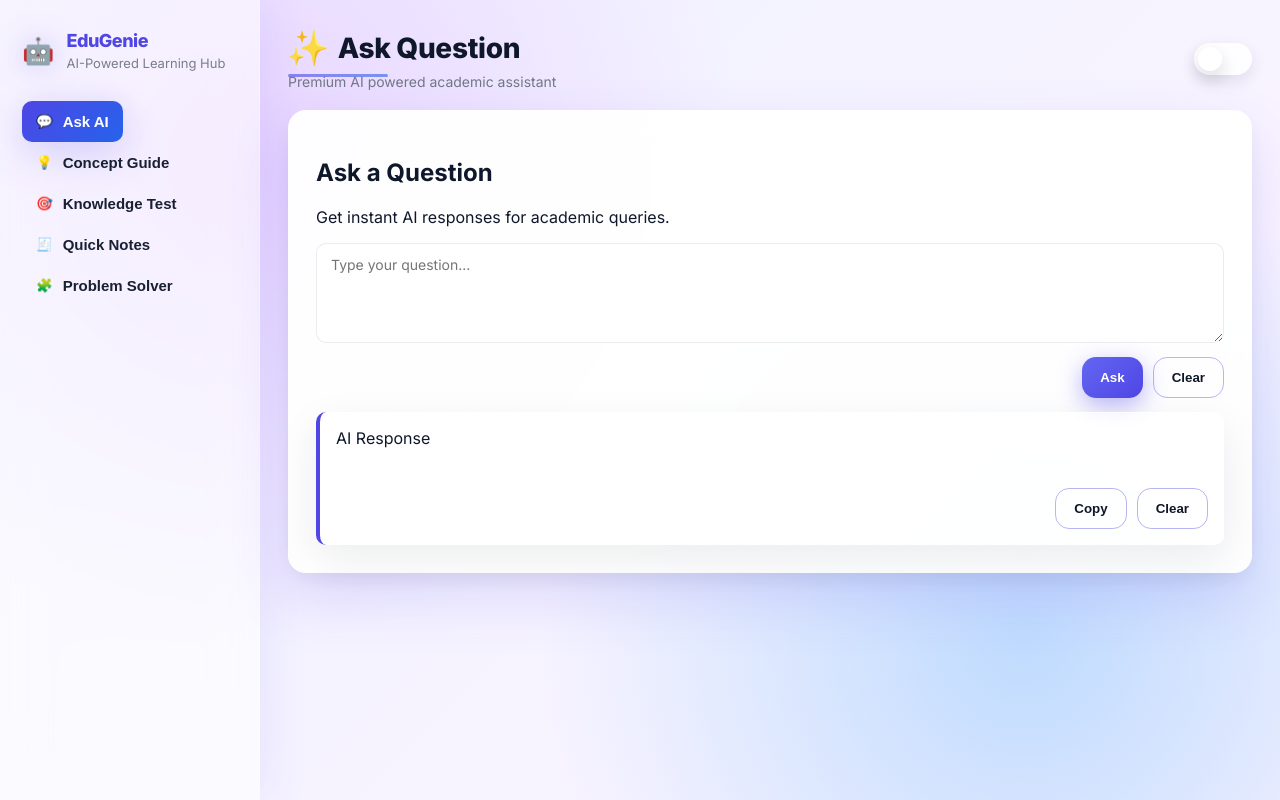
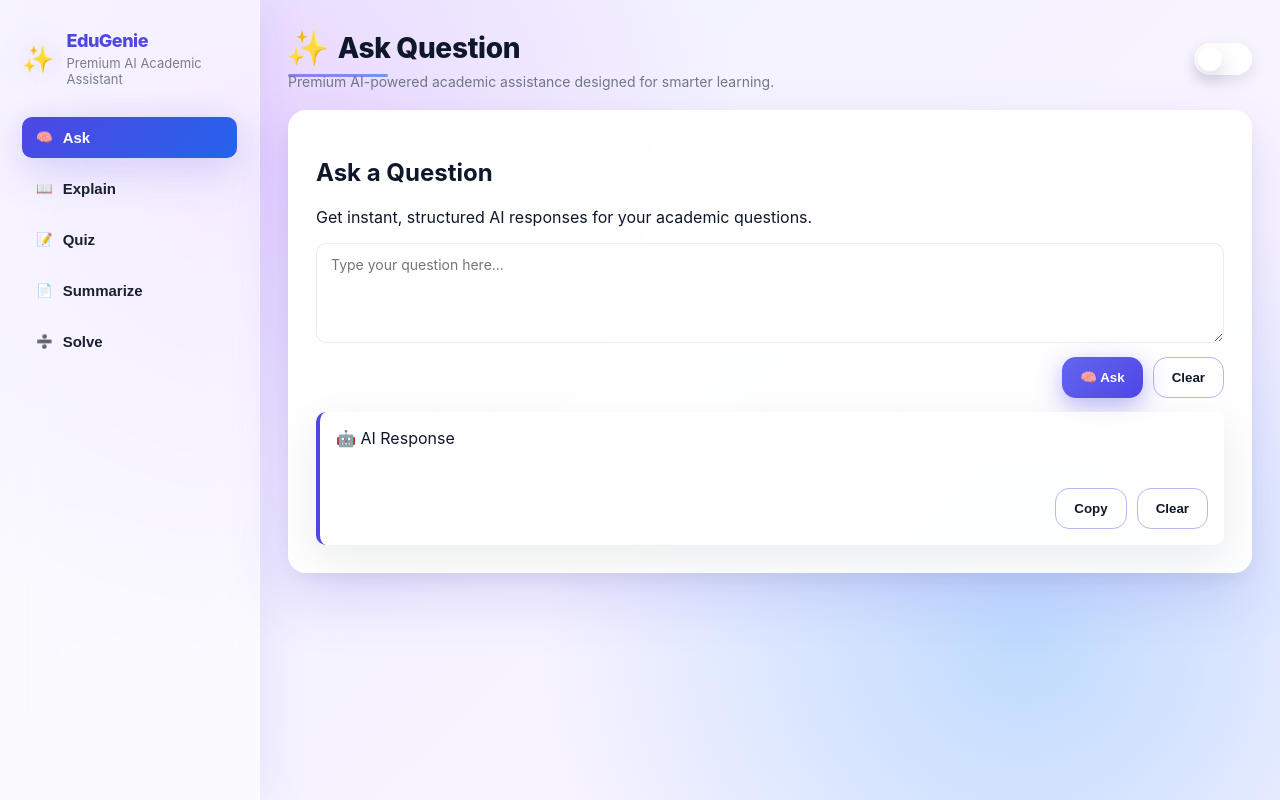
Before and after one commit to Harshakambham8/EduGenie, a Flask app: page / in a window 1280 px wide. Run offline with Flask 2, Linux system fonts and the light colour scheme.

Commit message:
Update index.html

```diff
--- a/frontend/templates/index.html
+++ b/frontend/templates/index.html
@@ -1,150 +1,95 @@
 <!doctype html>
-
 <html lang="en">
 <head>
-<meta charset="utf-8"/>
-<meta name="viewport" content="width=device-width, initial-scale=1"/>
-
+  <meta charset="utf-8" />
+  <meta name="viewport" content="width=device-width, initial-scale=1" />
   <title>EduGenie</title>
-
-<link rel="stylesheet" href="style.css"/>
-
-<link href="https://fonts.googleapis.com/css2?family=Inter:wght@400;600;700;800&display=swap" rel="stylesheet">
+  <link rel="stylesheet" href="{{ url_for('static', filename='css/style.css') }}" />
 </head>
 
 <body>
-
   <div class="app-shell">
 
-<!-- SIDEBAR -->
-
-<aside class="sidebar">
-
+    <!-- ================= SIDEBAR ================= -->
+    <aside class="sidebar" role="navigation">
       <div class="brand">
-<div class="logo">🤖</div>
-
+        <div class="logo">✨</div>
         <div class="brand-text">
           <h2>EduGenie</h2>
-<small>AI-Powered Learning Hub</small>
+          <small>Premium AI Academic Assistant</small>
         </div>
       </div>
 
       <nav class="nav">
-
-<div class="menu-group">
-
-
-
-<div class="submenu">
-
-<button data-view="ask" class="nav-btn active">
-💬 <span>Ask AI</span>
-</button>
-
-<button data-view="explain" class="nav-btn">
-💡 <span>Concept Guide</span>
-</button>
-
-<button data-view="quiz" class="nav-btn">
-🎯 <span>Knowledge Test</span>
-</button>
-
-<button data-view="summarize" class="nav-btn">
-🧾 <span>Quick Notes</span>
-</button>
-
-<button data-view="solve" class="nav-btn">
-🧩 <span> Problem Solver</span>
-</button>
-
-</div>
-
-</div>
-
+        <button data-view="ask" class="nav-btn active">🧠 <span>Ask</span></button>
+        <button data-view="explain" class="nav-btn">📖 <span>Explain</span></button>
+        <button data-view="quiz" class="nav-btn">📝 <span>Quiz</span></button>
+        <button data-view="summarize" class="nav-btn">📄 <span>Summarize</span></button>
+        <button data-view="solve" class="nav-btn">➗ <span>Solve</span></button>
       </nav>
-
     </aside>
 
-<!-- MAIN -->
-
+    <!-- ================= MAIN ================= -->
     <main class="main">
 
+      <!-- HEADER -->
       <header class="main-header">
-
         <div class="title-block">
           <h1 id="main-title">Ask Question</h1>
-<p class="subtitle">Premium AI powered academic assistant</p>
+          <p class="subtitle">
+            Premium AI-powered academic assistance designed for smarter learning.
+          </p>
         </div>
 
         <div class="header-right">
-
-<label class="theme-toggle">
-<input type="checkbox" id="theme-toggle"/>
-
+          <label class="theme-toggle" title="Toggle Light / Dark Mode">
+            <input type="checkbox" id="theme-toggle" />
             <span class="toggle-track">
               <span class="toggle-knob"></span>
             </span>
-
           </label>
-
         </div>
-
       </header>
 
+      <!-- CONTENT -->
       <section class="content">
 
-<!-- ASK -->
-
+        <!-- ================= ASK ================= -->
         <div id="view-ask" class="card view">
-
           <h2>Ask a Question</h2>
-
-<p class="desc">Get instant AI responses for academic queries.</p>
+          <p class="desc">
+            Get instant, structured AI responses for your academic questions.
+          </p>
 
           <form id="form-ask" class="form">
-
-<textarea name="question" rows="4" placeholder="Type your question..."></textarea>
+            <textarea name="question" rows="4" placeholder="Type your question here..."></textarea>
 
             <div class="actions">
-
-<button type="submit" class="btn primary" id="btn-ask">Ask</button>
-
+              <button type="submit" class="btn primary" id="btn-ask">🧠 Ask</button>
               <button type="button" class="btn ghost" id="clear-ask">Clear</button>
-
             </div>
-
           </form>
 
           <div class="ai-card">
-
-<div class="ai-header">AI Response</div>
-
+            <div class="ai-header">🤖 AI Response</div>
             <div id="result-ask" class="result"></div>
 
             <div class="actions">
-
               <button type="button" class="btn ghost" id="copy-ask">Copy</button>
-
               <button type="button" class="btn ghost" id="clear-ask-result">Clear</button>
-
+            </div>
+          </div>
         </div>
 
-</div>
-
-</div>
-
-<!-- EXPLAIN -->
-
+        <!-- ================= EXPLAIN ================= -->
         <div id="view-explain" class="card view hidden">
-
-<h2>Explain Concept</h2>
-
-<p class="desc">Get simplified explanations for complex topics.</p>
+          <h2>Explain a Concept</h2>
+          <p class="desc">
+            Get step-by-step explanations tailored to your learning level.
+          </p>
 
           <form id="form-explain" class="form">
-
-<input name="topic" type="text" placeholder="Enter topic"/>
-
+            <input name="topic" type="text" placeholder="Enter topic..." />
             <select name="level">
               <option value="beginner">Beginner</option>
               <option value="intermediate">Intermediate</option>
@@ -152,176 +97,113 @@
             </select>
 
             <div class="actions">
-
-<button type="submit" class="btn primary" id="btn-explain">Explain</button>
-
+              <button type="submit" class="btn primary" id="btn-explain">📖 Explain</button>
               <button type="button" class="btn ghost" id="clear-explain">Clear</button>
-
             </div>
-
           </form>
 
           <div class="ai-card">
-
-<div class="ai-header">AI Response</div>
-
+            <div class="ai-header">🤖 AI Response</div>
             <div id="result-explain" class="result"></div>
 
             <div class="actions">
-
               <button type="button" class="btn ghost" id="copy-explain">Copy</button>
-
               <button type="button" class="btn ghost" id="clear-explain-result">Clear</button>
-
+            </div>
+          </div>
         </div>
 
-</div>
-
-</div>
-
-<!-- QUIZ -->
-
+        <!-- ================= QUIZ ================= -->
         <div id="view-quiz" class="card view hidden">
-
-<h2>Generate Quiz</h2>
-
-<p class="desc">Test your knowledge instantly.</p>
+          <h2>Generate a Quiz</h2>
+          <p class="desc">
+            Create quick quizzes to test your understanding instantly.
+          </p>
 
           <form id="form-quiz" class="form">
-
-<input name="topic" type="text" placeholder="Enter topic"/>
-
+            <input name="topic" type="text" placeholder="Enter topic..." />
             <select name="difficulty">
               <option value="easy">Easy</option>
               <option value="medium">Medium</option>
               <option value="hard">Hard</option>
             </select>
-
-<input name="num_questions" type="number" min="1" max="20" value="5"/>
+            <input name="num_questions" type="number" min="1" max="20" value="5" />
 
             <div class="actions">
-
-<button type="submit" class="btn primary" id="btn-quiz">Generate Quiz</button>
-
+              <button type="submit" class="btn primary" id="btn-quiz">📝 Generate Quiz</button>
               <button type="button" class="btn ghost" id="clear-quiz">Clear</button>
-
             </div>
-
           </form>
 
           <div class="ai-card">
-
-<div class="ai-header">Quiz</div>
-
+            <div class="ai-header">📝 Quiz</div>
             <div id="quiz-container" class="result"></div>
 
             <div class="actions">
-
               <button type="button" class="btn ghost" id="copy-quiz">Copy</button>
-
               <button type="button" class="btn ghost" id="clear-quiz-result">Clear</button>
-
+            </div>
+          </div>
         </div>
 
-</div>
-
-</div>
-
-<!-- SUMMARIZE -->
-
+        <!-- ================= SUMMARIZE ================= -->
         <div id="view-summarize" class="card view hidden">
-
           <h2>Summarize Text</h2>
-
-<p class="desc">Paste notes or articles to get short summaries.</p>
+          <p class="desc">
+            Paste notes or articles and get a concise summary.
+          </p>
 
           <form id="form-summarize" class="form">
-
-<textarea name="text" rows="6" placeholder="Paste text here"></textarea>
+            <textarea name="text" rows="6" placeholder="Paste text here..."></textarea>
 
             <div class="actions">
-
-<button type="submit" class="btn primary" id="btn-summarize">Summarize</button>
-
+              <button type="submit" class="btn primary" id="btn-summarize">📄 Summarize</button>
               <button type="button" class="btn ghost" id="clear-summarize">Clear</button>
-
             </div>
-
           </form>
 
           <div class="ai-card">
-
-<div class="ai-header">AI Response</div>
-
+            <div class="ai-header">🤖 AI Response</div>
             <div id="result-summarize" class="result"></div>
 
             <div class="actions">
-
               <button type="button" class="btn ghost" id="copy-summarize">Copy</button>
-
               <button type="button" class="btn ghost" id="clear-summarize-result">Clear</button>
-
+            </div>
+          </div>
         </div>
 
-</div>
-
-</div>
-
-<!-- SOLVE -->
-
+        <!-- ================= SOLVE ================= -->
         <div id="view-solve" class="card view hidden">
-
           <h2>Step-by-Step Solve</h2>
-
-<p class="desc">Solve problems with detailed steps.</p>
+          <p class="desc">
+            Enter a problem and receive a detailed step-by-step solution.
+          </p>
 
           <form id="form-solve" class="form">
-
-<textarea name="problem" rows="5" placeholder="Enter problem"></textarea>
+            <textarea name="problem" rows="5" placeholder="Enter problem here..."></textarea>
 
             <div class="actions">
-
-<button type="submit" class="btn primary" id="btn-solve">Solve</button>
-
+              <button type="submit" class="btn primary" id="btn-solve">➗ Solve</button>
               <button type="button" class="btn ghost" id="clear-solve">Clear</button>
-
             </div>
-
           </form>
 
           <div class="ai-card">
-
-<div class="ai-header">AI Response</div>
-
+            <div class="ai-header">🤖 AI Response</div>
             <div id="result-solve" class="result"></div>
 
             <div class="actions">
-
               <button type="button" class="btn ghost" id="copy-solve">Copy</button>
-
               <button type="button" class="btn ghost" id="clear-solve-result">Clear</button>
-
             </div>
-
           </div>
-
         </div>
 
       </section>
-
     </main>
-
   </div>
 
   <script src="{{ url_for('static', filename='js/app.js') }}"></script>
-
-<script>
-document.querySelectorAll(".menu-toggle").forEach(btn=>{
-btn.addEventListener("click",()=>{
-btn.parentElement.classList.toggle("active");
-});
-});
-</script>
-
 </body>
 </html>
```
Lines whose indentation alone changed are shown as unchanged.
